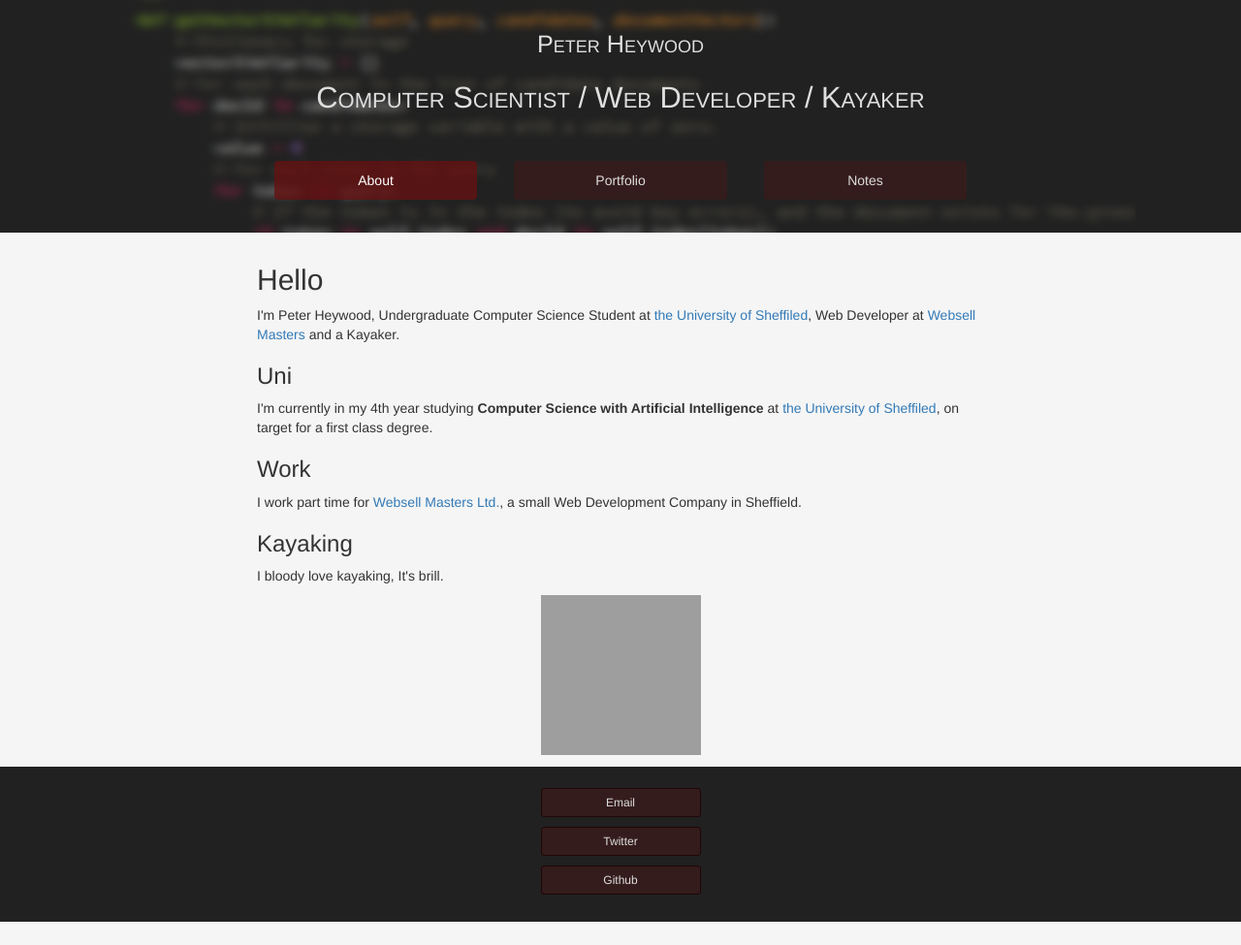
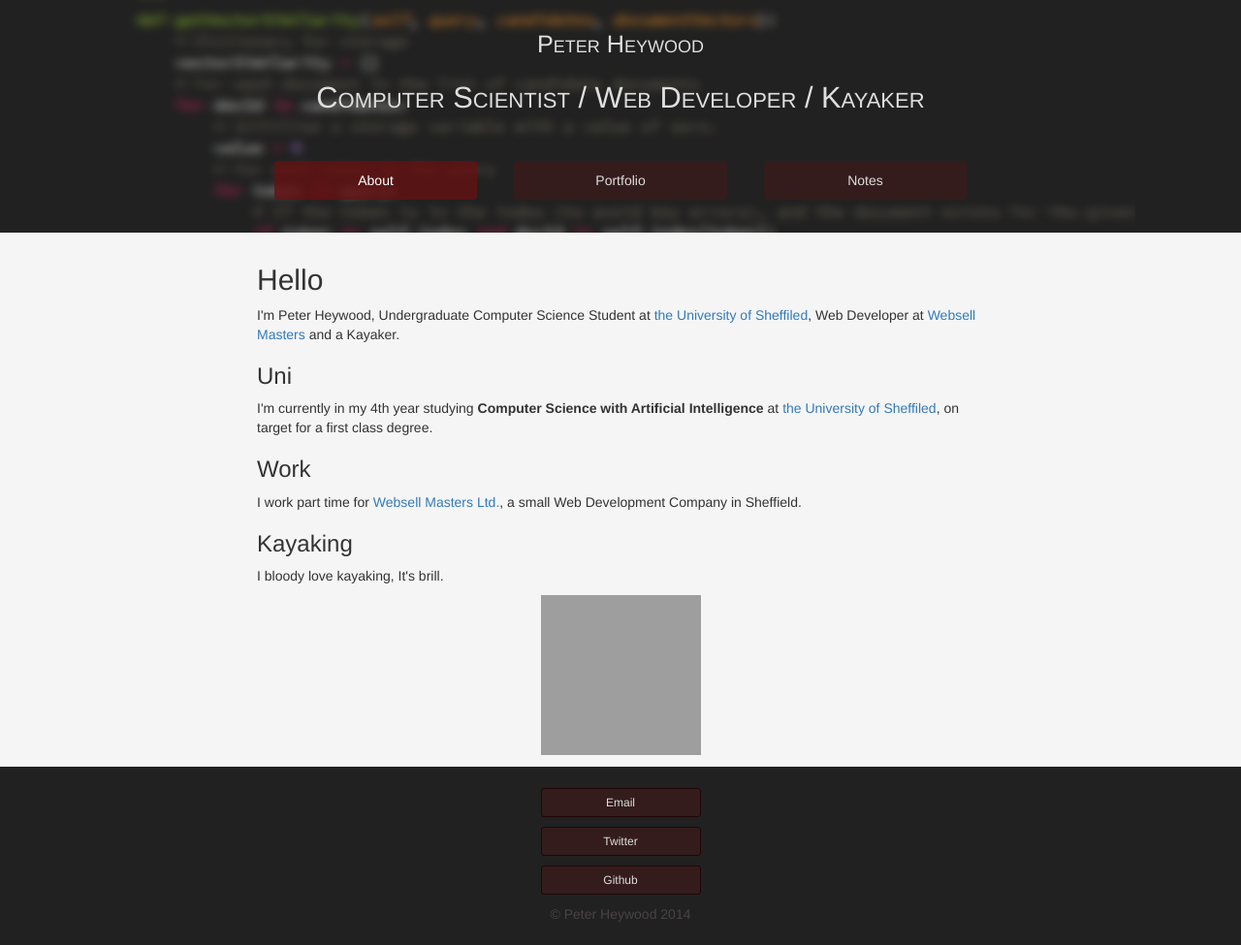
Before and after one commit to ptheywood/ptheywood.github.io, a Jekyll site: the page built from index.html, in a window 1280 px wide. Shown: the whole page at 97% size. Built offline with Jekyll 4.4.1, drawn with Linux system fonts in a browser that asks for light colours; nearby versions of some CDN libraries; library files that are not in the unit come from our copies; Markdown is read by kramdown in place of the engine named in the settings; before the commit the page ends 951 px from its top, so only the background shows below that; grey boxes are pictures that could not be loaded.

Commit message:
Include copyright in footer

```diff
--- a/_includes/footer.html
+++ b/_includes/footer.html
@@ -15,6 +15,13 @@
                             <a class="btn btn-default btn-sm btn-block" href="https://github.com/peethwd">Github</a>
                         </li>
                     </ul>
+                </div>
+            </div>
+            <div class="row">
+                <div class="col-xs-12">
+                    <p class="copyright text-center">
+                        &copy; Peter Heywood 2014
+                    </p>
                 </div>
             </div>
         </div>
--- a/css/main.css
+++ b/css/main.css
@@ -100,6 +100,10 @@ body {
     margin: 6% 0;
 }
 
+.copyright {
+    color: #494444;
+}
+
 a span.black {
     color: #333;
 }
```
